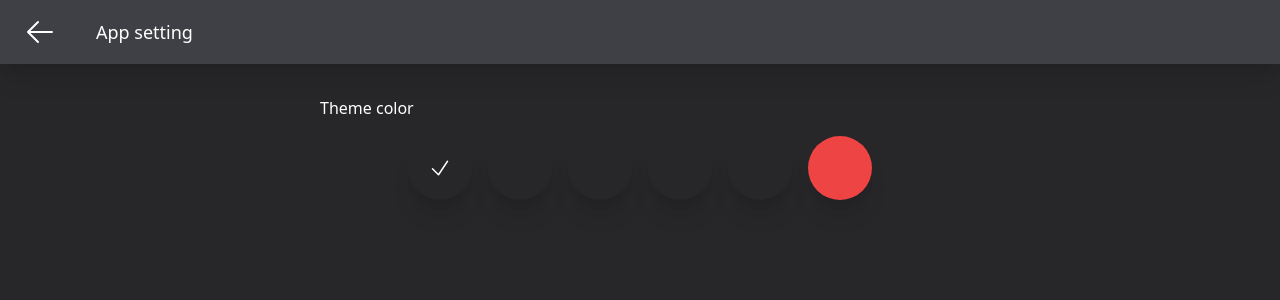
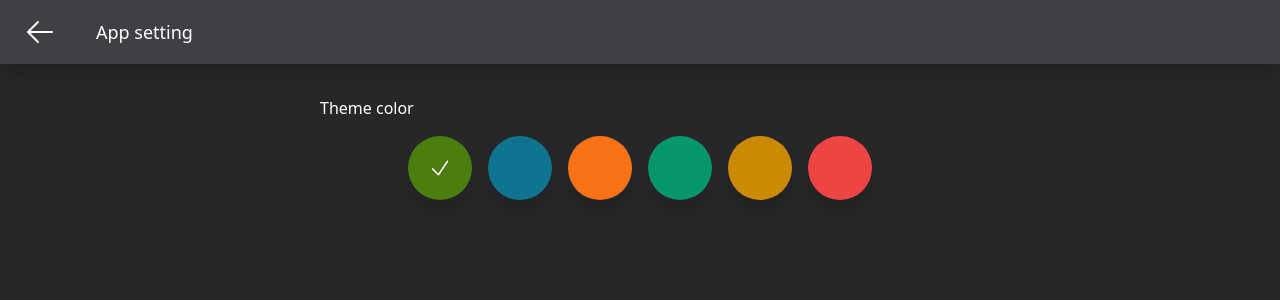
Before and after one commit to mamad-1999/Chess-Clocks, a Next.js app: page /setting in a window 1280 px wide. Shown: the top 300 px of the page. Built offline with nearby package versions, Linux system fonts and the light colour scheme.

Commit message:
fix: fix color theme bug

```diff
--- a/src/app/components/ClockSelect.tsx
+++ b/src/app/components/ClockSelect.tsx
@@ -44,7 +44,7 @@ const ClockSelect = ({ clocks }: ClockSelectType) => {
                         onChange={handelClockChange} />
                 </div>
             ))}
-            <button onClick={handelStartWithNewClock} className={`bg-${settingState.themeColor} w-10/12 mt-8 h-10 rounded-lg shadow-xl text-white text-xl font-bold first-letter:text-2xl`}>Start</button>
+            <button onClick={handelStartWithNewClock} className={`${settingState.themeColor} w-10/12 mt-8 h-10 rounded-lg shadow-xl text-white text-xl font-bold first-letter:text-2xl`}>Start</button>
         </main>
     )
 }
--- a/src/app/components/ColorBox.tsx
+++ b/src/app/components/ColorBox.tsx
@@ -3,12 +3,12 @@
 import { setThemeColor } from "@/redux/features/settingSlice"
 import { useAppDispatch, useAppSelector } from "@/redux/hook"
 const colors = [
-    "lime-700",
-    "cyan-700",
-    "orange-500",
-    "emerald-600",
-    "yellow-600",
-    "red-500"
+    "bg-lime-700",
+    "bg-cyan-700",
+    "bg-orange-500",
+    "bg-emerald-600",
+    "bg-yellow-600",
+    "bg-red-500"
 ]
 
 const ColorBox = () => {
@@ -23,7 +23,7 @@ const ColorBox = () => {
             <h3 className="text-white">Theme color</h3>
             <div className="flex items-center justify-center pt-4 gap-5 sm:gap-4">
                 {colors.map(color => (
-                    <div onClick={() => handleChangeThemeColor(color)} key={color} className={`w-10 sm:w-16 h-10 sm:h-16 bg-${color} rounded-full cursor-pointer shadow-xl flex items-center justify-center`}>
+                    <div onClick={() => handleChangeThemeColor(color)} key={color} className={`w-10 sm:w-16 h-10 sm:h-16 ${color} rounded-full cursor-pointer shadow-xl flex items-center justify-center`}>
                         {color === settingState.themeColor ? <svg xmlns="http://www.w3.org/2000/svg" fill="none" viewBox="0 0 24 24" strokeWidth={1.5} stroke="currentColor" className="w-6 h-6 stroke-white">
                             <path strokeLinecap="round" strokeLinejoin="round" d="M4.5 12.75l6 6 9-13.5" />
                         </svg> : null}
--- a/src/app/components/Timer.tsx
+++ b/src/app/components/Timer.tsx
@@ -104,14 +104,14 @@ const Timer = () => {
                 playing={player1.isPlaying}
                 moveCount={player1.move}
                 mobileStyle={"rotate-180 md:rotate-0"}
-                color={player1.isPlaying ? `bg-${settingState.themeColor}` : state.whoLost === 1 ? "bg-red-500" : "bg-stone-500"} />
+                color={player1.isPlaying ? `${settingState.themeColor}` : state.whoLost === 1 ? "bg-red-500" : "bg-stone-500"} />
             <ToolBar onPlay={handelPlayButton} onPause={handelPauseButton} />
             <NumberBox
                 time={player2.time}
                 click={handelClickPlayer2}
                 playing={player2.isPlaying}
                 moveCount={player2.move}
-                color={player2.isPlaying ? `bg-${settingState.themeColor}` : state.whoLost === 2 ? "bg-red-500" : "bg-stone-500"} />
+                color={player2.isPlaying ? `${settingState.themeColor}` : state.whoLost === 2 ? "bg-red-500" : "bg-stone-500"} />
         </>
     )
 }
--- a/src/redux/features/settingSlice.ts
+++ b/src/redux/features/settingSlice.ts
@@ -6,7 +6,7 @@ type settingState = {
 };
 
 const initialState = {
-  themeColor: "lime-700",
+  themeColor: "bg-lime-700",
 } as settingState;
 
 export const settingSlice = createSlice({
```
